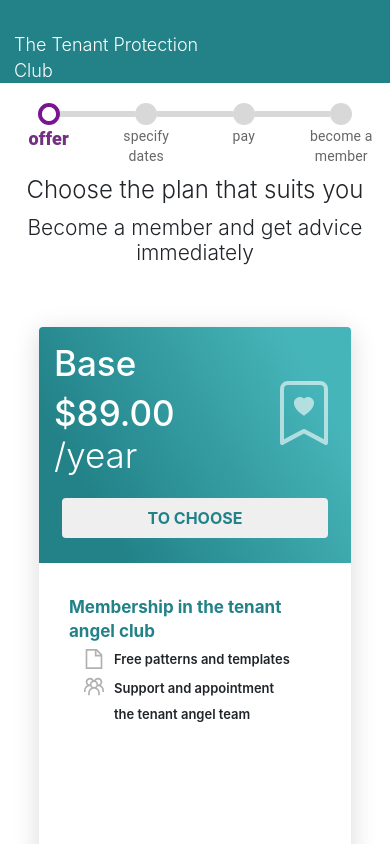
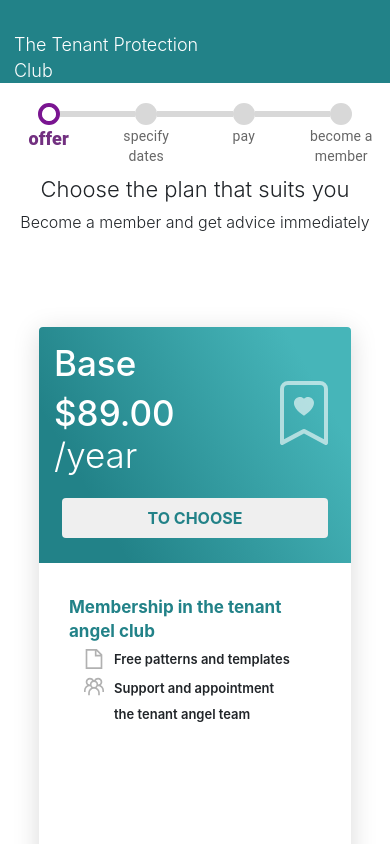
Before and after one commit to Tarek994/task, a React (Create React App) app: page / in a window 390 px wide. Shown: the top 844 px of the page. Built offline with nearby package versions, Linux system fonts and the light colour scheme.

Commit message:
style(hero.css): change the font size of the body card title

```diff
--- a/src/components/hero/hero.css
+++ b/src/components/hero/hero.css
@@ -134,7 +134,11 @@
     }
     .main-title{
         margin:10px 0px;
-        font-size: 24px;
+        font-size: 22px;
+    }
+    .description{
+        font-size: 16px;
+        margin-bottom: 0px;
     }
 
 }
```
